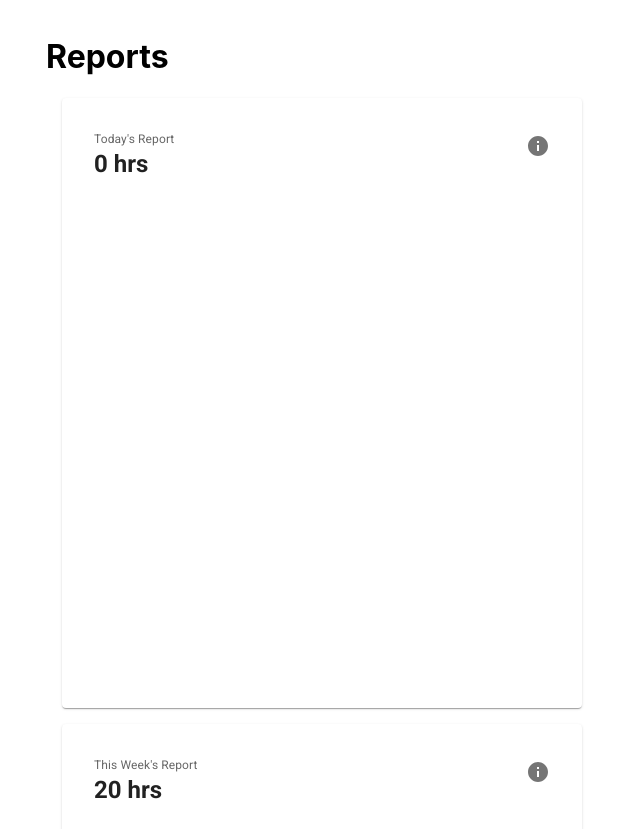
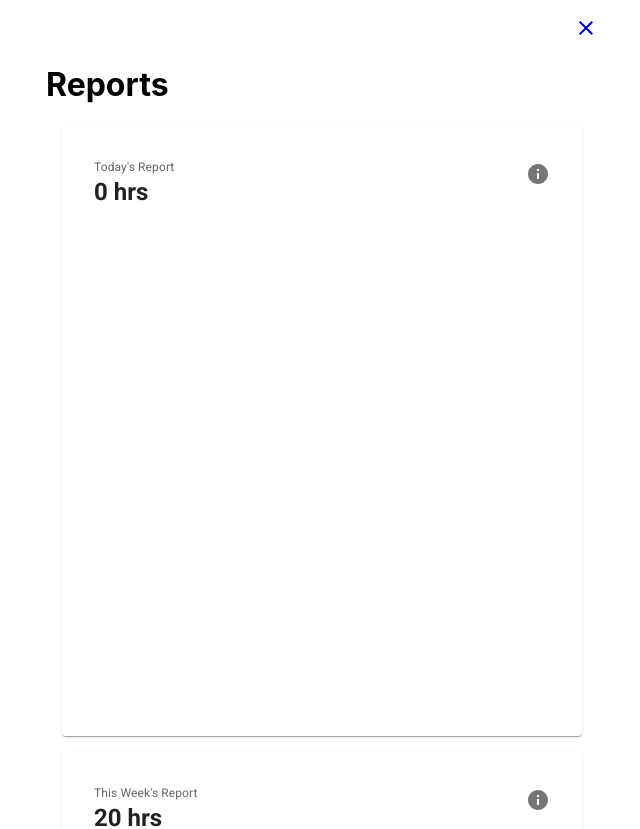
Before and after one commit to rpp34-boc-caspian/Puffin, a React (Create React App) app: page /metrics in a window 1280 px wide. Shown: the top 829 px of the page, without its empty margins (318-958 px from the left). Built offline with nearby package versions, Linux system fonts and the light colour scheme; no server answers.

Commit message:
close button added

```diff
--- a/src/Metrics/Metrics.tsx
+++ b/src/Metrics/Metrics.tsx
@@ -1,10 +1,12 @@
-import { Container, Stack } from "@mui/material"
+import { Container, Grid, IconButton, Stack } from "@mui/material"
 import { useEffect, useState } from "react"
 import { TodayMonth } from "./components/TodayMonth"
 import { Week } from "./components/Week"
 import { Detailed } from "./components/Detailed"
 import { getToDoHours } from "./components/helpers/helpers"
 import { DoughnutChart } from "./components/charts/DoughnutChart"
+import CloseIcon from '@mui/icons-material/Close';
+import { Link } from "react-router-dom"
 
 interface userTodo {
   title: string,
@@ -204,6 +206,16 @@ export const Metrics = (props: allTodos) => {
   if (pageStatus.home) {
     page = (
         <Container sx={{p: 2}} maxWidth='sm'>
+          <Grid
+            container
+            direction="row"
+            justifyContent="flex-end"
+            alignItems="center"
+          >
+            <Link to="/">
+              <CloseIcon></CloseIcon>
+            </Link>
+          </Grid>
           <h1>Reports</h1>
           <Stack sx={{mx: 2}} spacing={2}>
             <TodayMonth
```
Lines whose indentation alone changed are shown as unchanged.
